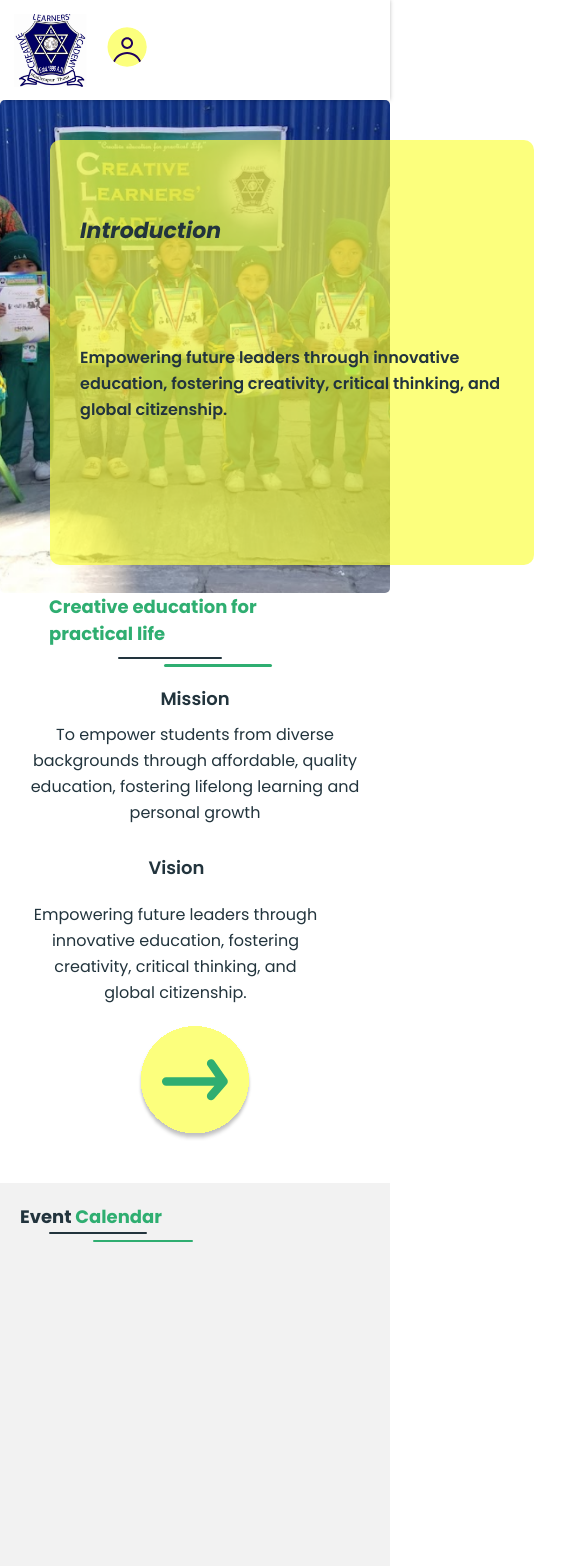
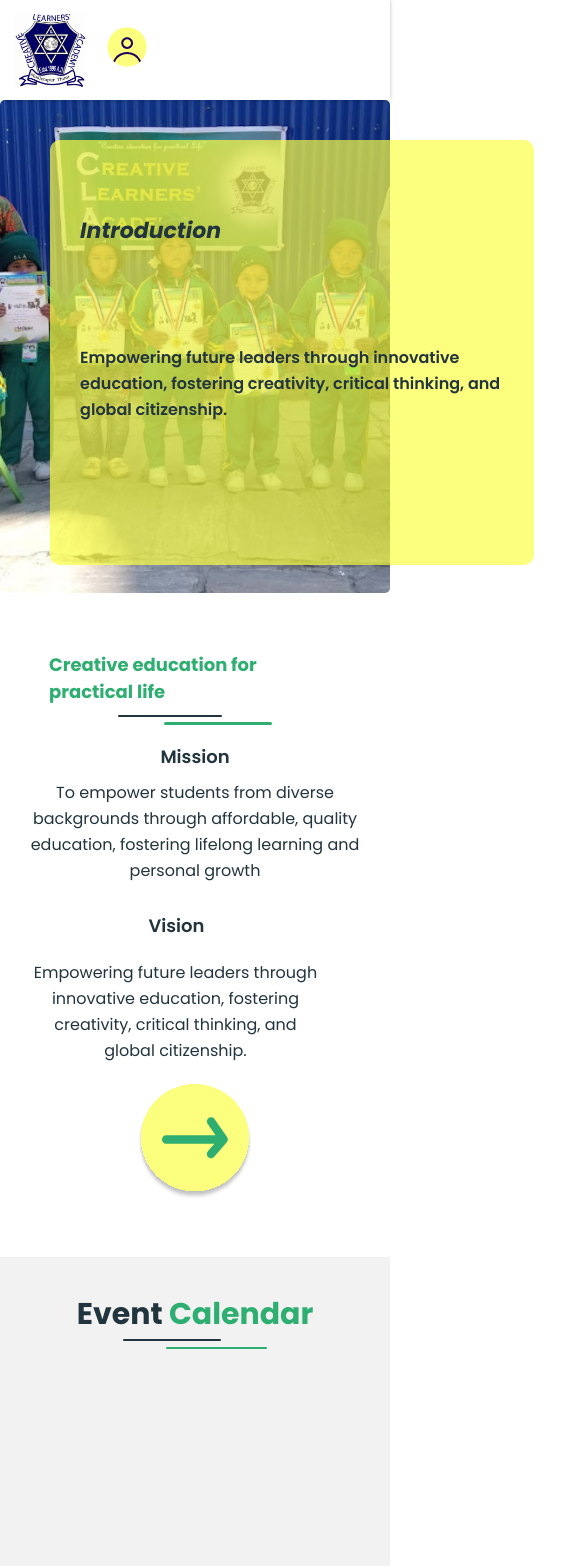
Before and after one commit to KritShr/school-web-frontend, a React (Vite) app: page / in a window 390 px wide. Shown: the top 1566 px of the page, 585 px wide, since content can reach past the window. Built offline with nearby package versions, Linux system fonts and the light colour scheme.

Commit message:
fix: landingpage 레이아웃 수정

```diff
--- a/src/css/components/Content.module.css
+++ b/src/css/components/Content.module.css
@@ -154,7 +154,8 @@
   align-self: stretch;
   flex-direction: row;
   align-items: flex-start;
-  padding: 0 var(--padding-39xl) var(--padding-23xl-3);
+  padding: var(--padding-39xl) var(--padding-39xl) var(--padding-39xl);
+  margin: auto;
   box-sizing: border-box;
   text-align: left;
   font-size: var(--font-size-11xl);
--- a/src/css/components/EventCalendar.module.css
+++ b/src/css/components/EventCalendar.module.css
@@ -10,10 +10,9 @@
   color: var(--medium);
 }
 .eventCalendar1 {
-  margin: 0;
+  margin: auto;
   position: relative;
   font-size: inherit;
-  font-weight: 700;
   font-family: inherit;
 }
 .outerCalendar,
@@ -41,6 +40,7 @@
   display: flex;
   align-items: flex-start;
   justify-content: flex-start;
+  margin: auto;
 }
 .calendarDesign {
   flex: 1;
@@ -61,15 +61,13 @@
   max-width: 100%;
 }
 .eventCalendar {
-  margin-right: -1px;
   align-self: stretch;
   background-color: var(--color-whitesmoke-100);
   display: flex;
   flex-direction: column;
   align-items: flex-start;
   justify-content: flex-start;
-  padding: var(--padding-16xl-6) var(--padding-xl) var(--padding-722xl-6)
-    var(--padding-459xl);
+  padding: var(--padding-16xl-6) 0 var(--padding-722xl-6) 0;
   box-sizing: border-box;
   gap: var(--gap-11xs-8);
   max-width: 100%;
@@ -79,29 +77,11 @@
   font-family: var(--font-poppins);
 }
 @media screen and (max-width: 1025px) {
-  .eventCalendar1 {
-    font-size: var(--font-size-5xl);
-  }
-  .eventCalendar {
-    padding-top: var(--padding-4xl);
-    padding-bottom: var(--padding-463xl);
-    box-sizing: border-box;
-  }
+
 }
 @media screen and (max-width: 750px) {
-  .eventCalendar {
-    padding-left: var(--padding-220xl);
-    box-sizing: border-box;
-  }
+
 }
 @media screen and (max-width: 450px) {
-  .eventCalendar1 {
-    font-size: var(--font-size-lg);
-  }
-  .eventCalendar {
-    padding-left: var(--padding-xl);
-    padding-top: var(--padding-xl);
-    padding-bottom: var(--padding-294xl);
-    box-sizing: border-box;
-  }
+
 }
--- a/src/css/components/Gallery.module.css
+++ b/src/css/components/Gallery.module.css
@@ -54,10 +54,10 @@
   flex-direction: column;
 }
 .galleryHeader {
+  margin: auto;
   width: 1063px;
   flex-direction: row;
   justify-content: center;
-  padding: 0 var(--padding-xl);
   box-sizing: border-box;
   max-width: 100%;
 }
@@ -96,12 +96,13 @@
   flex-direction: column;
   justify-content: flex-start;
   gap: var(--gap-47xl-6);
+  margin: auto;
 }
 .gallery {
-  width: 1122px;
+  width: 100%;
   flex-direction: row;
   justify-content: flex-end;
-  padding: 0 var(--padding-6xs) var(--padding-66xl);
+  padding: var(--padding-6xs) 0 var(--padding-66xl) 0;
   box-sizing: border-box;
   text-align: left;
   font-size: var(--font-size-11xl);
```
Also changed, not shown: src/components1/Gallery.jsx (renamed from src/components/Gallery.jsx), src/components1/Notice.jsx (renamed from src/components/Notice.jsx).
